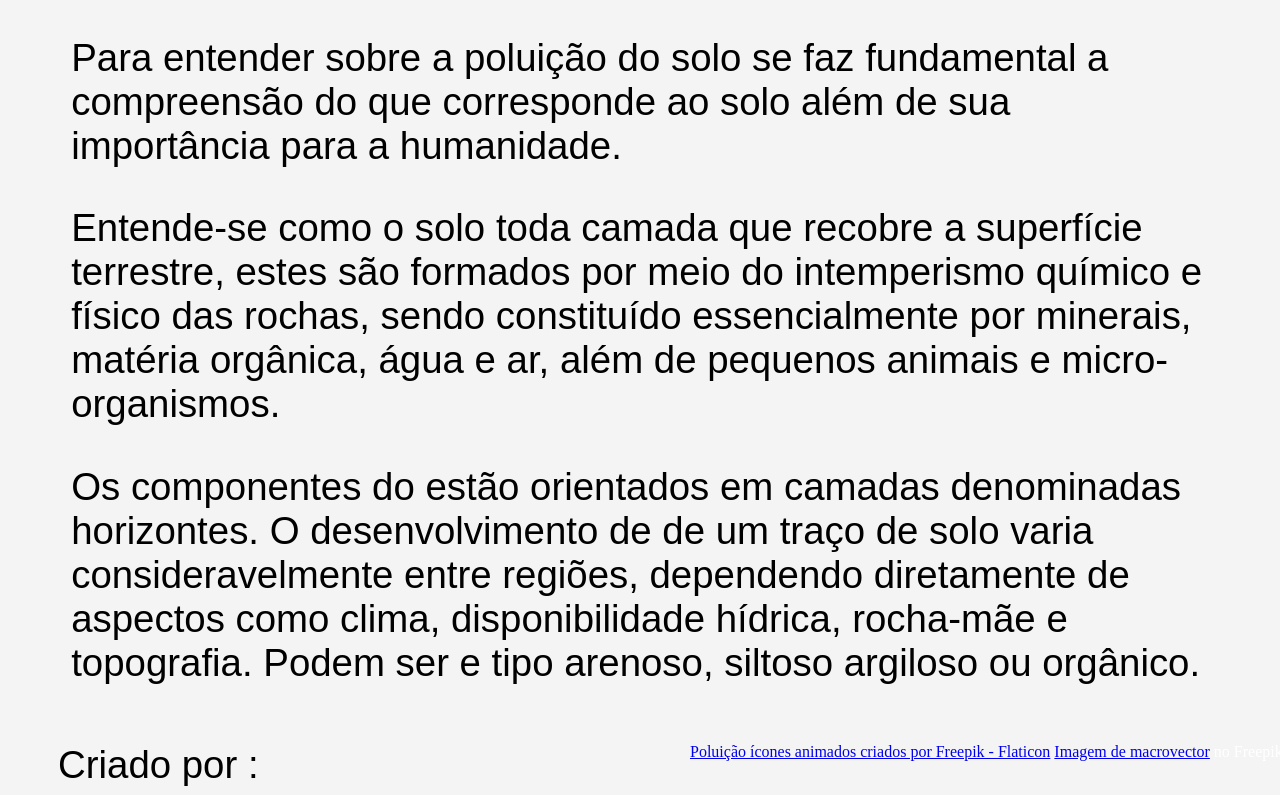
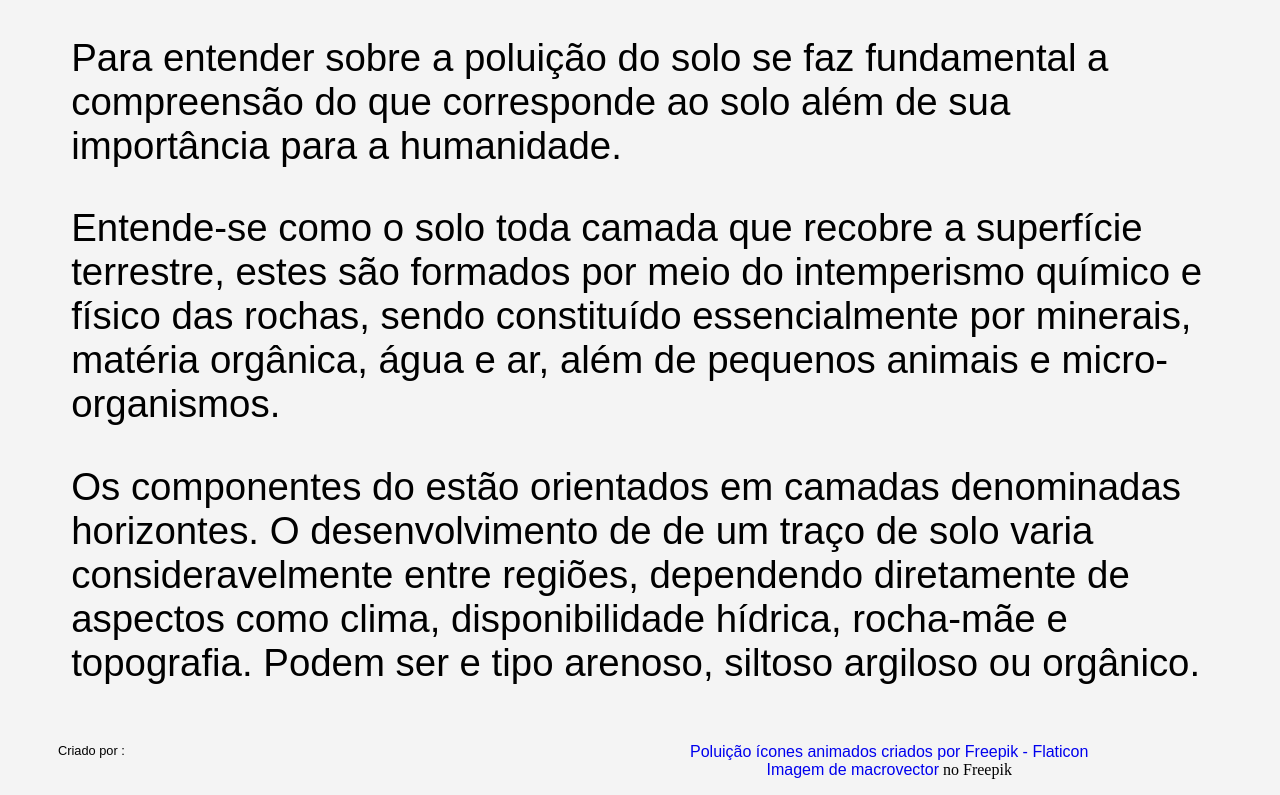
Before and after one commit to Saito-San014/aps-poluicao-do-solo, a website: page src/public/index.html in a window 1280 px wide. Shown: the part 505-1300 px from the top of the page. Drawn offline with nearby package versions, Linux system fonts and the light colour scheme.

Commit message:
edt rodape

```diff
--- a/src/public/estiloRodape.css
+++ b/src/public/estiloRodape.css
@@ -7,7 +7,6 @@ footer {
     display: flex;
     text-align: center;
     background-color: #F4f4f4;
-    color: white;
     z-index: 2;
     position: relative;
   }
@@ -15,6 +14,10 @@ footer {
     width: 50%;
     color: black;
     font: 16px Arial;
-    font-size: 3vw;
+    font-size: 1vw;
     text-align: left;
   }
+  footer a{
+    font: 16px Arial;
+    text-decoration: none;
+  }
--- a/src/public/index.html
+++ b/src/public/index.html
@@ -53,7 +53,7 @@
         </div>
         <div>
             <a href="https://www.flaticon.com/br/icones-animados-gratis/poluicao"
-                title="poluição ícones animados">Poluição ícones animados criados por Freepik - Flaticon</a>
+                title="poluição ícones animados">Poluição ícones animados criados por Freepik - Flaticon</a><br/>
             <a
                 href="https://br.freepik.com/vetores-gratis/composicao-do-circulo-de-poluicao-ambiental_10155242.htm#page=2&query=polui%C3%A7%C3%A3o&position=15&from_view=search&track=sph">
                 Imagem de macrovector</a> no Freepik
```
